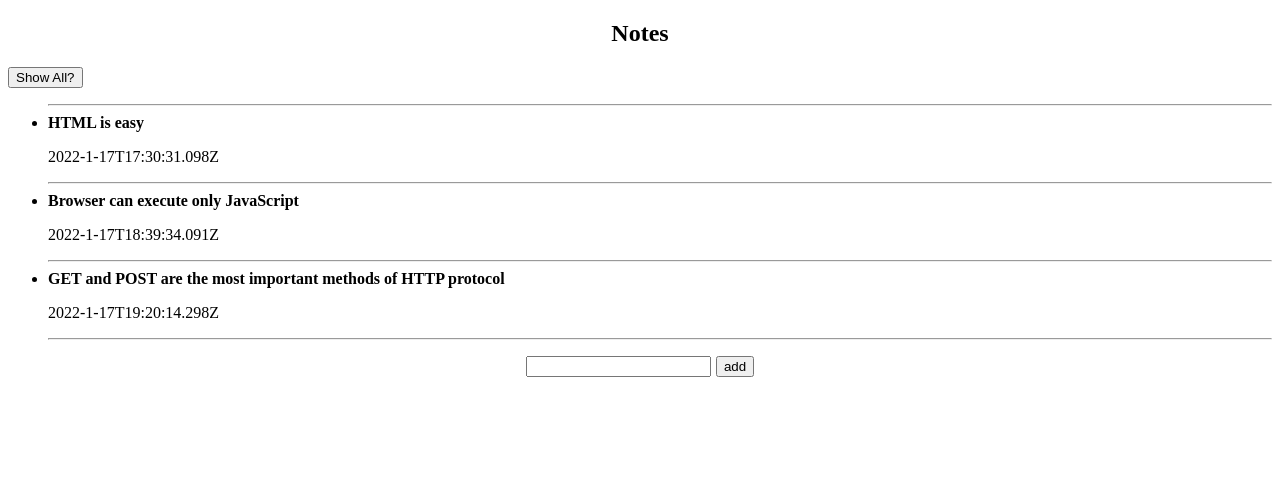
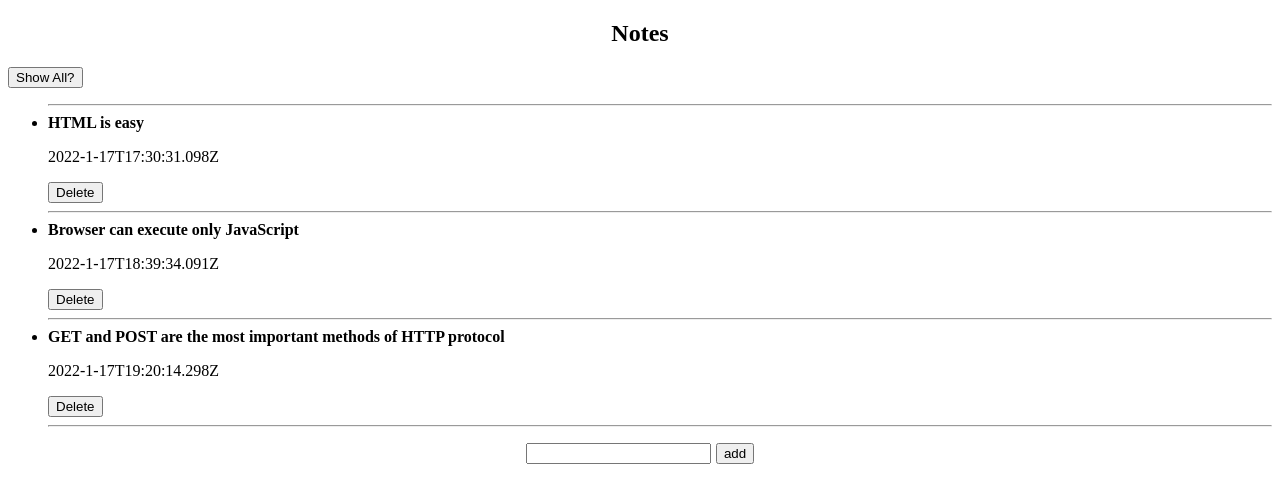
Before and after one commit to abhinna1/WebAPI_React_class, a React (Create React App) app: page / in a window 1280 px wide. Shown: the top 502 px of the page. Built offline with nearby package versions, Linux system fonts and the light colour scheme; data requests are answered from the project's data file.

Commit message:
delete button creatd.

```diff
--- a/src/App.js
+++ b/src/App.js
@@ -25,7 +25,6 @@ function App() {
       important: Math.random() < 0.5,
     };
     setNotes(notes.concat(note));
-    // notes.push(note)
   };
 
   // Handle change in form input.
@@ -51,6 +50,7 @@ function App() {
             <li key={note.id}>
               <strong>{note.content}</strong>
               <p>{note.date}</p>
+              <button>Delete</button>
               <hr />
             </li>
           );
```
